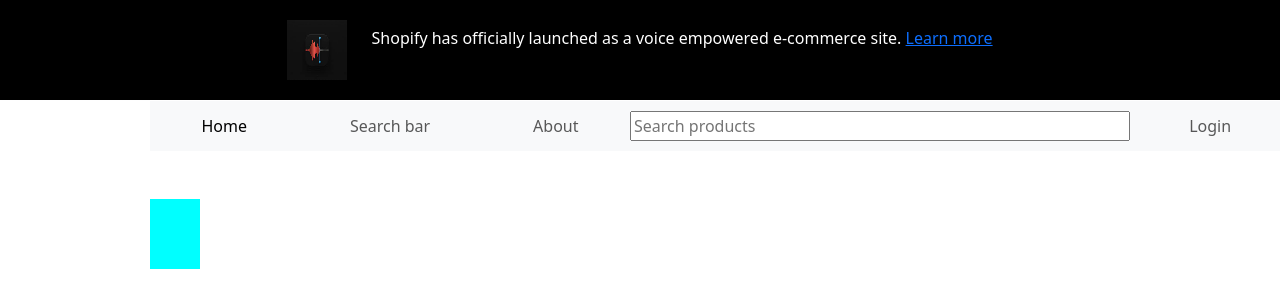
After one commit to Adedotun-Adepoju/e-commerce-site, a Rails app: template app/views/main/show.html.erb in a window 1280 px wide; the page is wider, and only the part inside the window is pictured. The commit adds this page. Shown: the top 308 px of that part. Run offline with Rails 7, Linux system fonts and the light colour scheme; the template is opened without the code that fills it, so the values that code supplies are empty; style sheets or scripts are compiled from the project's sources.

Commit message:
add css files per page

```diff
--- a/app/assets/stylesheets/homepage.scss
+++ b/app/assets/stylesheets/index.scss
@@ -42,7 +42,7 @@
 }
 
 .fix{
-    position: fixed;
-    bottom: 0px;
-    left: 50%;
+	position: fixed;
+	bottom: 0px;
+	left: 50%;
 }
--- /dev/null
+++ b/app/assets/stylesheets/show.scss
@@ -0,0 +1,6 @@
+.main-container{
+	margin: 40px 150px;
+	background-color: aqua;
+    width: 50px;
+    height: 70px;
+}
--- a/app/controllers/category_controller.rb
+++ b/app/controllers/category_controller.rb
@@ -17,7 +17,6 @@ class CategoryController < ApplicationController
   end
 
   def fetch_all
-
     # fetch all categorie
     @categories = Category.all
 
--- a/app/controllers/main_controller.rb
+++ b/app/controllers/main_controller.rb
@@ -2,4 +2,8 @@ class MainController <ApplicationController
     def index
         @categories = Category.all
     end
+
+    def show
+
+    end
 end
--- a/app/views/layouts/application.html.erb
+++ b/app/views/layouts/application.html.erb
@@ -8,8 +8,9 @@
 
     <link href="https://cdn.jsdelivr.net/npm/bootstrap@5.3.0-alpha1/dist/css/bootstrap.min.css" rel="stylesheet" integrity="sha384-GLhlTQ8iRABdZLl6O3oVMWSktQOp6b7In1Zl3/Jr59b6EGGoI1aFkw7cmDA6j6gD" crossorigin="anonymous">
     <script src="https://cdn.jsdelivr.net/npm/bootstrap@5.3.0-alpha1/dist/js/bootstrap.bundle.min.js" integrity="sha384-w76AqPfDkMBDXo30jS1Sgez6pr3x5MlQ1ZAGC+nuZB+EYdgRZgiwxhTBTkF7CXvN" crossorigin="anonymous"></script>
+    <%= yield(:head) %>
 
-    <%= stylesheet_link_tag 'application', media: 'all', 'data-turbolinks-track': 'reload' %>
+    <%= stylesheet_link_tag 'navbar', media: 'all', 'data-turbolinks-track': 'reload' %>
     <%= javascript_pack_tag 'application', 'data-turbolinks-track': 'reload' %>
   </head>
 
--- /dev/null
+++ b/app/views/main/show.html.erb
@@ -0,0 +1,7 @@
+<% content_for :head do %>
+  <%= stylesheet_link_tag 'show' %>
+<% end %>
+
+<div class="main-container">
+
+</div>
--- a/app/views/shared/_navbar.html.erb
+++ b/app/views/shared/_navbar.html.erb
@@ -1,3 +1,7 @@
+<% content_for :head do %>
+  <%= stylesheet_link_tag 'navbar' %>
+<% end %>
+
 <div class="top-banner">
   <%= image_tag "mic.jpeg", class: "mic-image" %>
   <p class="banner-text"> Shopify has officially launched as a voice empowered e-commerce site. <a href="#">Learn more</a></p>
```
Also changed, not shown: app/views/main/index.html.erb (+3 -9 lines).
